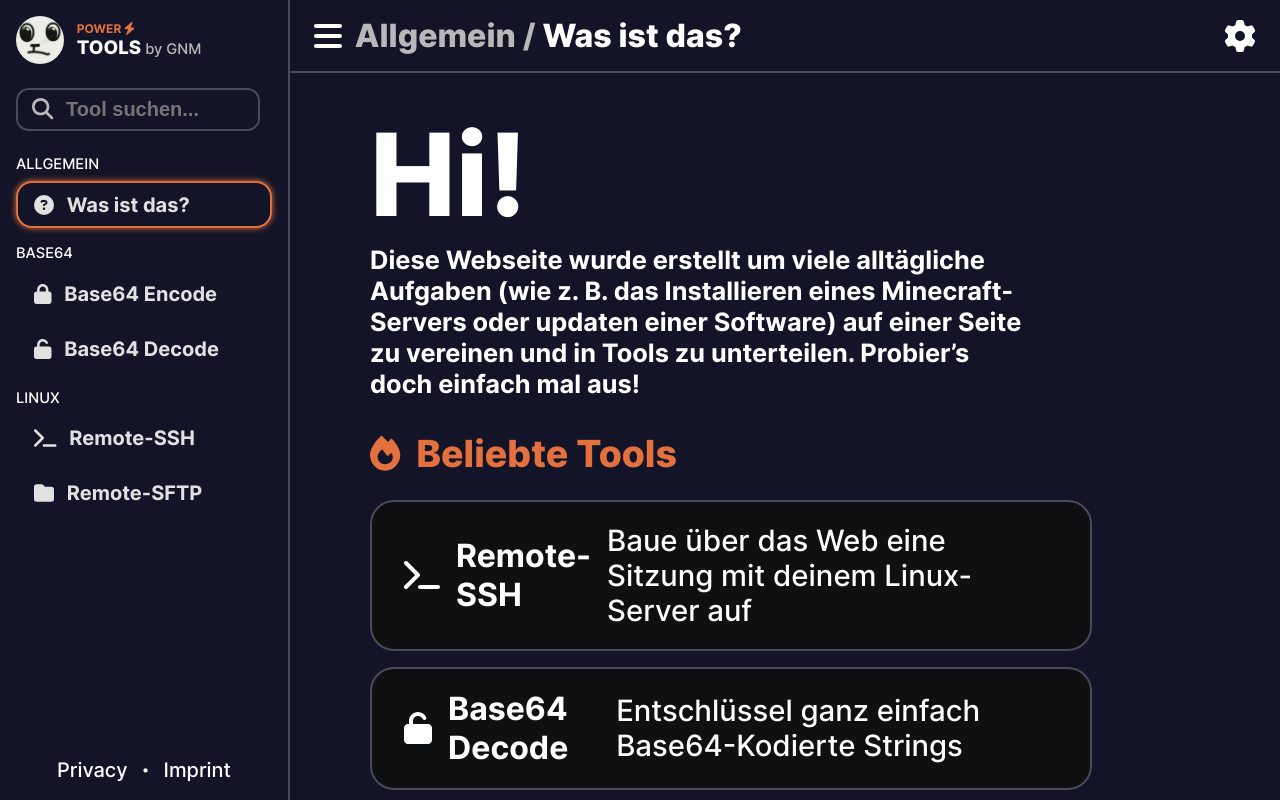
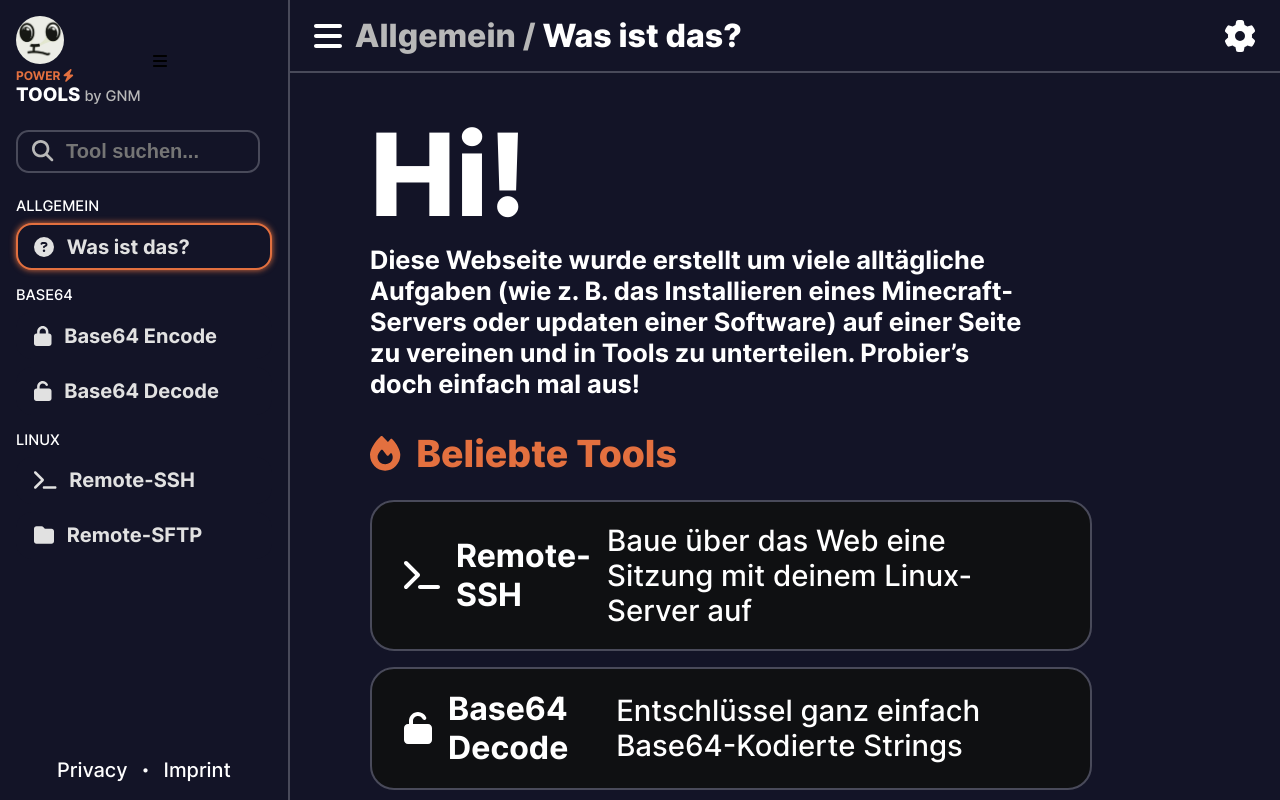
Before and after one commit to gnmyt/PowerTools, a React (Vite) app in the folder client/: page / in a window 1280 px wide. Built offline with nearby package versions, Linux system fonts and the light colour scheme.

Commit message:
Updated the SidebarHeader.jsx

```diff
--- a/client/src/common/components/Sidebar/components/SidebarHeader/SidebarHeader.jsx
+++ b/client/src/common/components/Sidebar/components/SidebarHeader/SidebarHeader.jsx
@@ -1,11 +1,12 @@
 import Logo from "@/common/assets/logo.png";
 import "./styles.sass";
 import {FontAwesomeIcon} from "@fortawesome/react-fontawesome";
-import {faBolt} from "@fortawesome/free-solid-svg-icons";
+import {faBars, faBolt} from "@fortawesome/free-solid-svg-icons";
 
-export const SidebarHeader = () => {
+export const SidebarHeader = ({setOpen}) => {
     return (
-        <div className="sidebar-header">
+        <div className="sidebar-header header-hidden">
+            <div className="sidebar-left">
                 <img src={Logo} alt="Logo" />
                 <div className="header-title">
                     <div className="title-header">
@@ -16,5 +17,7 @@ export const SidebarHeader = () => {
                     </div>
                 </div>
             </div>
+            <FontAwesomeIcon icon={faBars} className="close-menu" onClick={() => setOpen(false)} />
+        </div>
     )
 }
```
Lines whose indentation alone changed are shown as unchanged.
